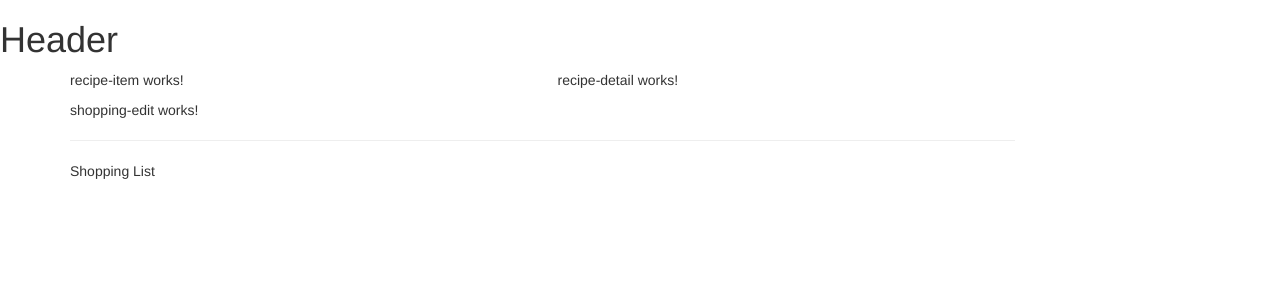
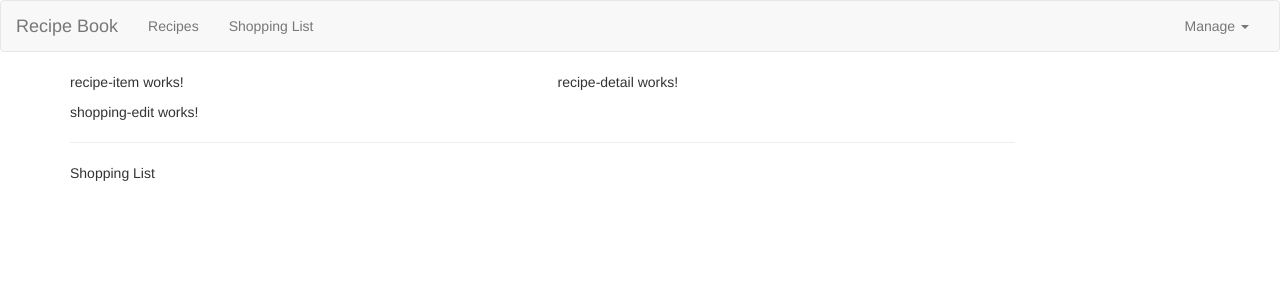
Before and after one commit to mspdl/angular-the_complete_guide_2022, an Angular app in the folder shopping_list/: page / in a window 1280 px wide. Shown: the top 300 px of the page. Built offline with nearby package versions, Linux system fonts and the light colour scheme.

Commit message:
[Section 3] Adding a Navigation Bar

```diff
--- a/shopping_list/src/app/header/header.component.html
+++ b/shopping_list/src/app/header/header.component.html
@@ -1 +1,22 @@
-<h1>Header</h1>
+<nav class="navbar navbar-default">
+  <div class="container-fluid">
+    <div class="navbar-header">
+      <a href="" class="navbar-brand">Recipe Book</a>
+    </div>
+    <div class="collapse navbar-collapse">
+      <ul class="nav navbar-nav">
+        <li><a href="">Recipes</a></li>
+        <li><a href="">Shopping List</a></li>
+      </ul>
+      <ul class="nav navbar-nav navbar-right">
+        <li class="dropdown">
+            <a href="" class="droppdown-toggle" role="button">Manage <span class="caret"></span></a>
+          <ul class="dropdown-menu">
+            <li><a href="">Save Data</a></li>
+            <li><a href="">Fetch Data</a></li>
+          </ul>
+        </li>
+      </ul>
+    </div>
+  </div>
+</nav>
```
